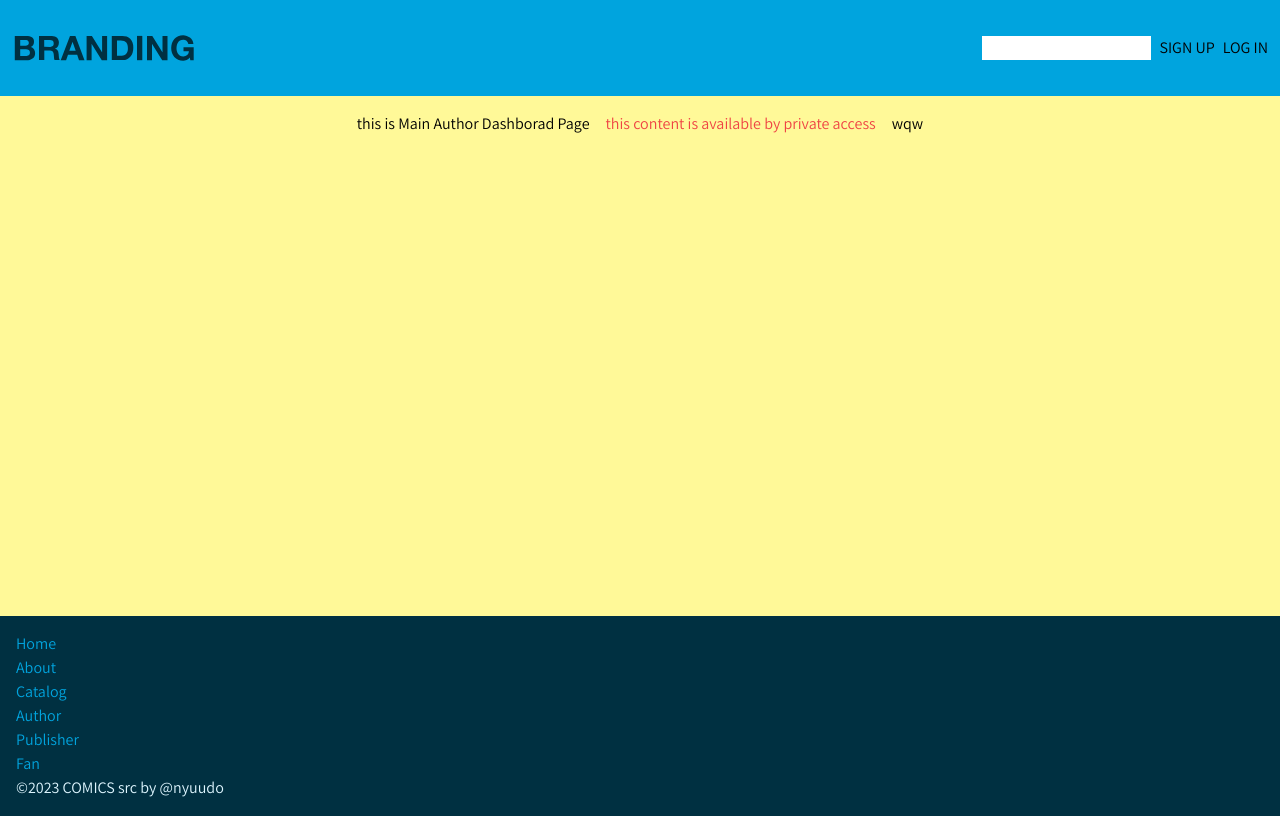
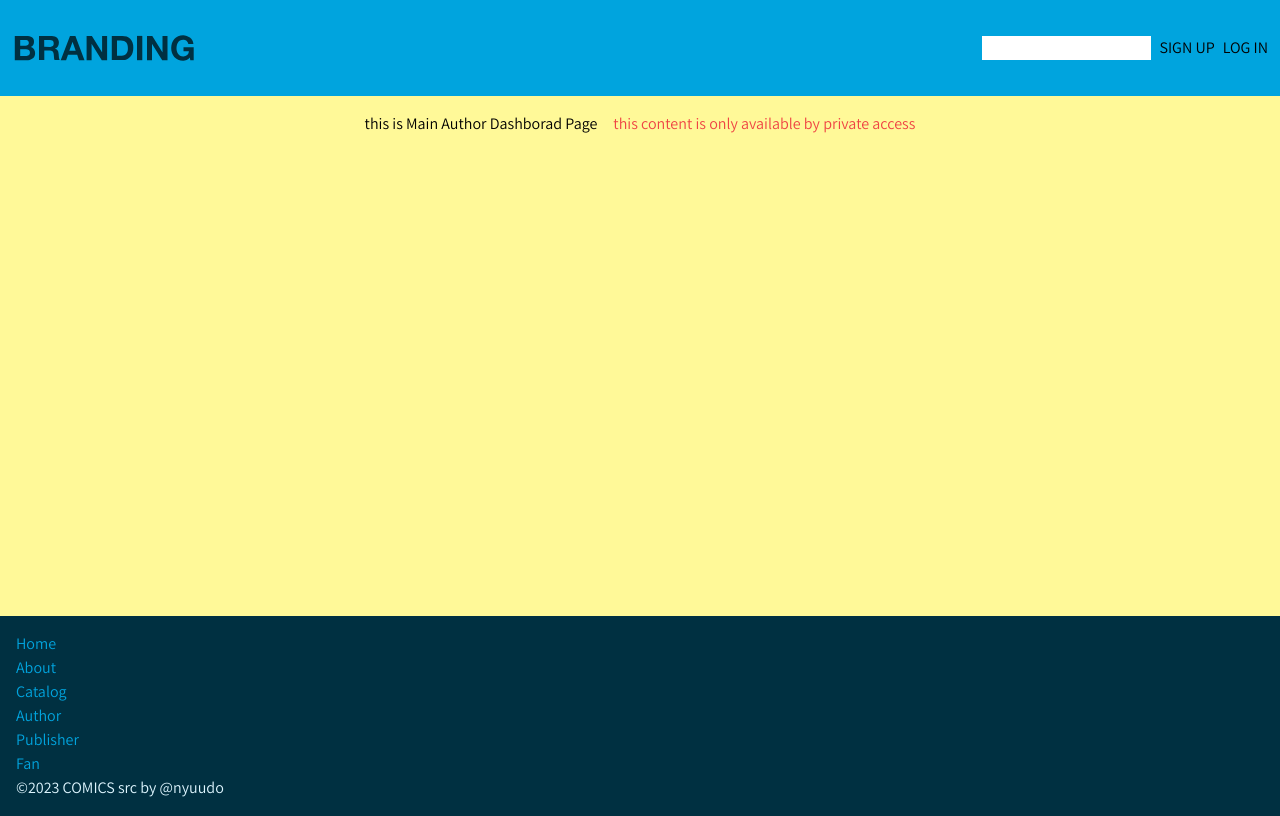
Before and after one commit to nyuudo/comics-src, a Next.js app: page /author-dashboard in a window 1280 px wide. Built offline with nearby package versions, Linux system fonts and the light colour scheme.

Commit message:
Modified Search Values

```diff
--- a/app/(author)/author-dashboard/page.tsx
+++ b/app/(author)/author-dashboard/page.tsx
@@ -3,9 +3,8 @@ export default function AuthorDashboard() {
     <main className="flex justify-center gap-4 bg-csrcyelow p-4 h-[520px]">
       <h1>this is Main Author Dashborad Page</h1>
       <h3 className="text-red-500">
-        this content is available by private access
+        this content is only available by private access
       </h3>
-      wqw
     </main>
   );
 }
--- a/app/catalog/page.tsx
+++ b/app/catalog/page.tsx
@@ -15,6 +15,7 @@ export default async function Catalog() {
       <h1>this is the Main CATALOG Page</h1>
       <h3 className="text-red-500">This is a Public Area</h3>
       <Providers>
+        <SearchBar />
         <ComicsCatalog comics={data} />
       </Providers>
     </main>
--- a/app/denied/page.tsx
+++ b/app/denied/page.tsx
@@ -5,7 +5,7 @@ export default function Denied() {
     <main className="flex justify-center gap-4 bg-red-500 p-4 h-[520px]">
       <h1>ACCESS DENIED</h1>
       <h3 className="text-white">
-        You do not have the requiered acces to view this page
+        You do not have the requiered access to view this page
       </h3>
       <Link href="/">RETURN to HOME</Link>
     </main>
--- a/app/layout.tsx
+++ b/app/layout.tsx
@@ -3,6 +3,7 @@ import type { Metadata } from "next";
 import { Assistant } from "next/font/google";
 import Header from "@/components/shared/Header";
 import Footer from "@/components/shared/Footer";
+import Providers from "@/components/feature/Provider";
 
 const assistant = Assistant({ subsets: ["latin"] });
 
--- a/components/shared/SearchBar.tsx
+++ b/components/shared/SearchBar.tsx
@@ -6,16 +6,15 @@ import type { TypedUseSelectorHook } from "react-redux";
 import { useEffect } from "react";
 import { RootState, AppDispatch } from "@/store/store";
 import { setSearch } from "@/store/searchSlice";
-import { comicsSrcApi } from "@/store/comicsSrcApi";
-import { ComicSrcWebComic } from "@/types";
-//import ComicsCatalog from "../feature/ComicsCatalog";
+//import { comicsSrcApi } from "@/store/comicsSrcApi";
+//import { ComicSrcWebComic } from "@/types";
 
 export const useAppDispatch: () => AppDispatch = useDispatch;
 export const useAppSelector: TypedUseSelectorHook<RootState> = useSelector;
 const SearchBar = () => {
   const dispatch = useAppDispatch();
   const search = useAppSelector((state) => state.search.search);
-  const startupComics = useAppSelector((state) => state.search.startupComics);
+  /*   const startupComics = useAppSelector((state) => state.search.startupComics);
   const data = useAppSelector(
     (state) =>
       state.comicsSrcApi.queries[`search("${search}")`]
@@ -24,7 +23,7 @@ const SearchBar = () => {
 
   useEffect(() => {
     dispatch(comicsSrcApi.endpoints.search.initiate(search));
-  }, [dispatch, search]);
+  }, [dispatch, search]); */
 
   return (
     <div>
--- a/components/shared/buttons/SignUpButton.tsx
+++ b/components/shared/buttons/SignUpButton.tsx
@@ -1,5 +1,3 @@
 export default function SignUpButton() {
-  //const [showSignInModal, setShowSignInModal] = useState(false);
-
   return <button>SIGN UP</button>;
 }
--- a/package.json
+++ b/package.json
@@ -11,7 +11,11 @@
   "dependencies": {
     "@reduxjs/toolkit": "^1.9.5",
     "@rive-app/react-canvas": "^3.0.54",
+    "@rpldy/upload-button": "^1.4.1",
+    "@rpldy/upload-preview": "^1.4.1",
+    "@rpldy/uploader": "^1.4.1",
     "@rpldy/uploady": "^1.4.1",
+    "@supabase/supabase-js": "^2.26.0",
     "@types/node": "20.4.1",
     "@types/react": "18.2.14",
     "@types/react-dom": "18.2.6",
--- a/store/modalSlice.ts
+++ b/store/modalSlice.ts
@@ -1,4 +1,4 @@
-import { createSlice, PayloadAction } from "@reduxjs/toolkit";
+import { createSlice } from "@reduxjs/toolkit";
 
 interface ModalState {
   isModalOpen: boolean;
```
Also changed, not shown: components/shared/Header.tsx (+1 -8 lines), 1 other file (tests, documents, lock files or other folders).
